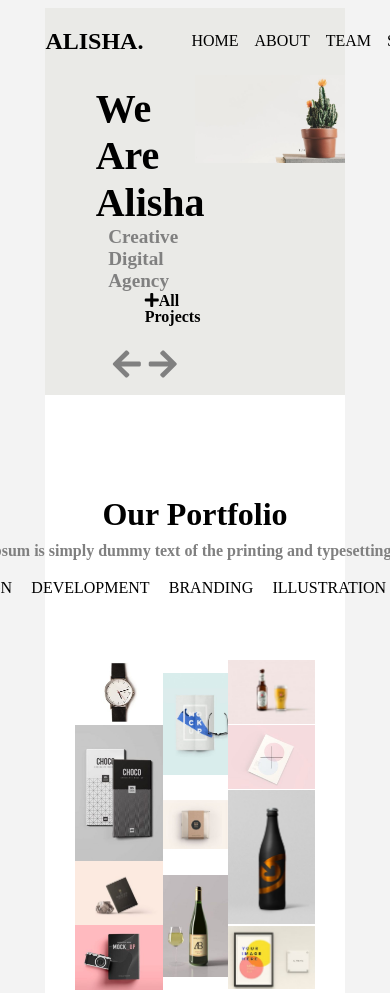
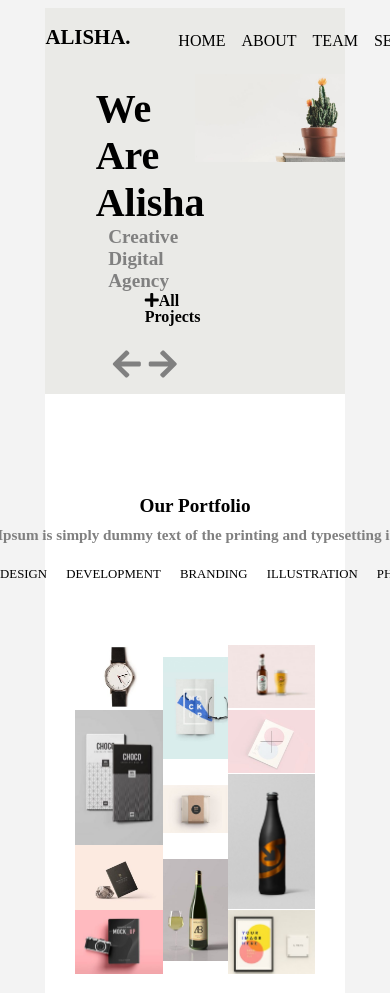
Before and after one commit to EdgarRuizUribe/Maqueta-Alisha, a plain HTML site: page index.html in a window 390 px wide. Shown: the top 993 px of the page. Drawn offline with nearby package versions, Linux system fonts and the light colour scheme; files that its build step writes are made by us from their sources.

Commit message:
mediaQuerys

```diff
--- a/estilos/estilos.scss
+++ b/estilos/estilos.scss
@@ -290,7 +290,7 @@ footer{
     }
   }
 }
-@media  (max-width: 1090px ) {
+@media  (max-width: 1209px ) {
   footer .skull h4{
     width: 25%;
   }
@@ -298,3 +298,26 @@ footer{
     margin-left: 8%;
   }
 }
+@media  (max-width: 861px ){
+  .logo{
+    font-size: 130%;
+  }
+  header nav ul li a{
+    font-size: 100%;
+  }
+  .body-principal{
+    & .our-portafolio{
+      & h2{
+        font-size: 120%;
+      }
+      & h3{
+        font-size: 95%;
+      }
+      & ul li a{
+        font-size: 80%;
+      }
+    }
+  }
+}
+
+@media (max-width: 741px ){}
```
Also changed, not shown: estilos/estilos.css (deleted), 1 other file.
